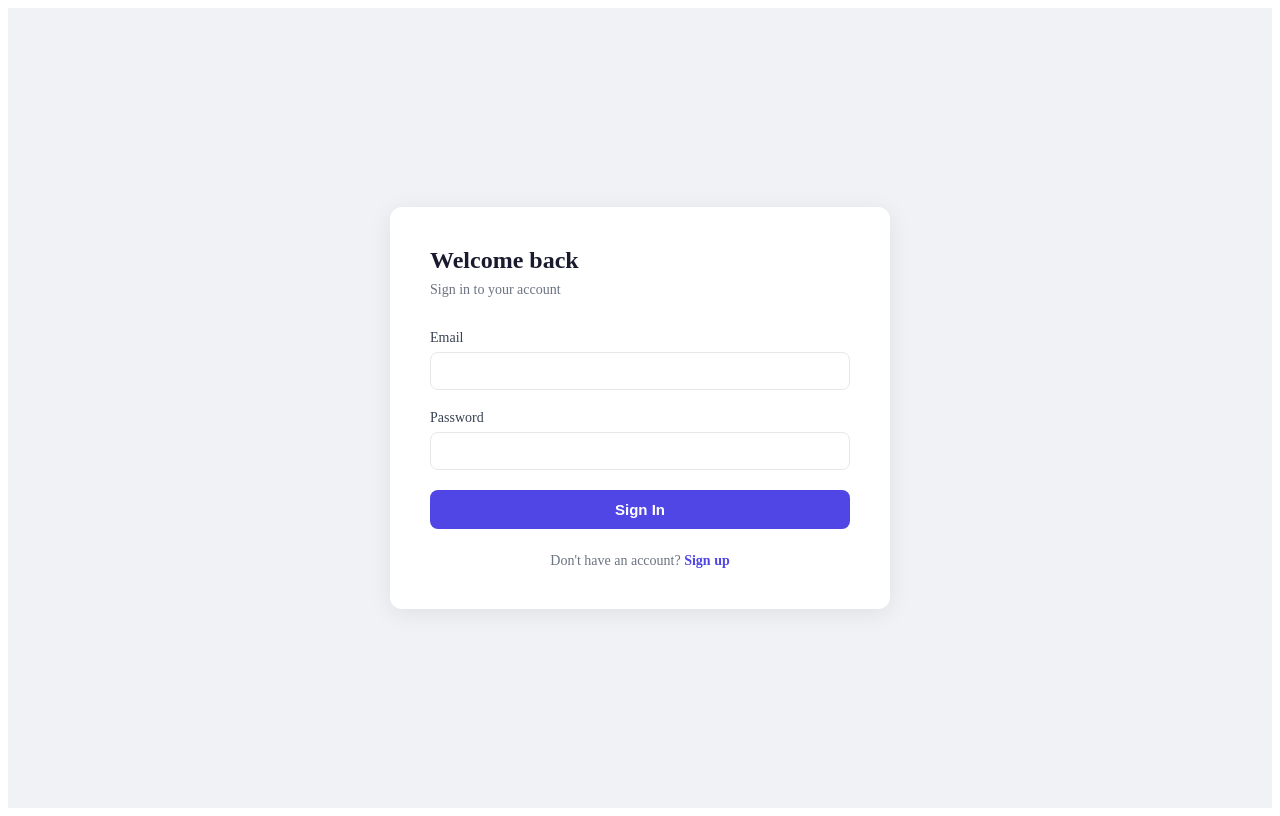
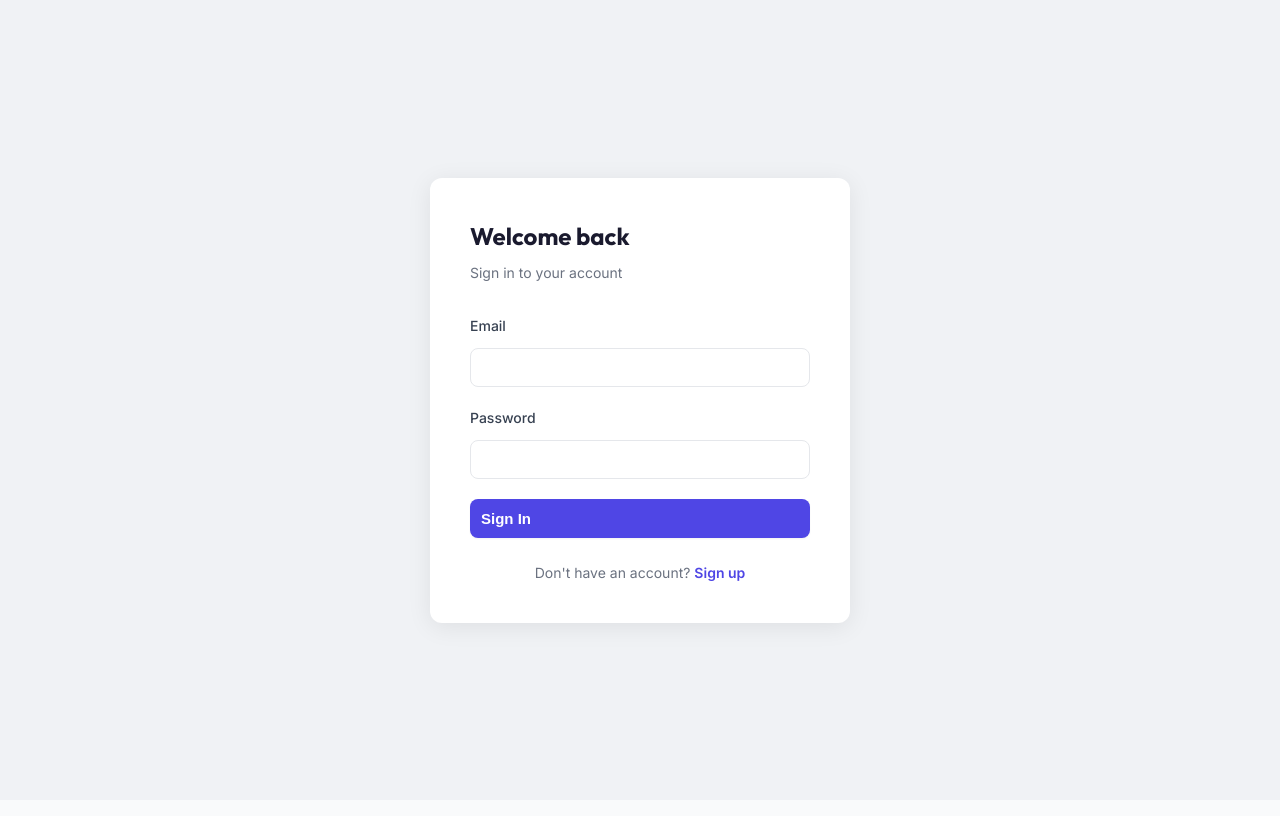
Before and after one commit to isalip16/task-management-system, an Angular app in the folder task-management-frontend/: page /auth/login in a window 1280 px wide. Built offline with nearby package versions, Linux system fonts and the light colour scheme.

Commit message:
style(global): update index.html and global styles for consistent UI

```diff
--- a/task-management-frontend/src/index.html
+++ b/task-management-frontend/src/index.html
@@ -5,6 +5,9 @@
   <title>Task Manager</title>
   <base href="/">
   <meta name="viewport" content="width=device-width, initial-scale=1">
+  <link rel="preconnect" href="https://fonts.googleapis.com">
+  <link rel="preconnect" href="https://fonts.gstatic.com" crossorigin>
+  <link href="https://fonts.googleapis.com/css2?family=Inter:wght@300;400;500;600;700&family=Outfit:wght@400;500;600;700;800&family=Material+Icons&display=swap" rel="stylesheet">
 </head>
 <body>
   <app-root></app-root>
--- a/task-management-frontend/src/styles.scss
+++ b/task-management-frontend/src/styles.scss
@@ -1 +1,191 @@
-/* You can add global styles to this file, and also import other style files */
+:root {
+  // Fonts
+  --font-sans: 'Inter', -apple-system, BlinkMacSystemFont, "Segoe UI", Roboto, sans-serif;
+  --font-brand: 'Outfit', sans-serif;
+
+  // Modern Color Palette
+  --primary-color: #4f46e5; // Indigo
+  --primary-hover: #4338ca;
+  --primary-light: #ede9fe;
+
+  // Backgrounds
+  --bg-app: #f9fafb;
+  --bg-card: #ffffff;
+  --border-color: #e5e7eb;
+
+  // Text Colors
+  --text-main: #111827;
+  --text-muted: #6b7280;
+  --text-inverse: #ffffff;
+
+  // Shadows
+  --shadow-sm: 0 1px 2px 0 rgba(0, 0, 0, 0.05);
+  --shadow-md: 0 4px 6px -1px rgba(0, 0, 0, 0.1), 0 2px 4px -1px rgba(0, 0, 0, 0.06);
+  --shadow-lg: 0 10px 15px -3px rgba(0, 0, 0, 0.1), 0 4px 6px -2px rgba(0, 0, 0, 0.05);
+
+  // Status Colors
+  --status-todo-bg: #f3f4f6;
+  --status-todo-text: #4b5563;
+  --status-inprogress-bg: #fef3c7;
+  --status-inprogress-text: #d97706;
+  --status-done-bg: #dcfce7;
+  --status-done-text: #15803d;
+
+  // Priority Colors
+  --priority-low-bg: #f3f4f6;
+  --priority-low-text: #4b5563;
+  --priority-medium-bg: #eff6ff;
+  --priority-medium-text: #1d4ed8;
+  --priority-high-bg: #fef2f2;
+  --priority-high-text: #b91c1c;
+}
+
+* {
+  box-sizing: border-box;
+  margin: 0;
+  padding: 0;
+}
+
+body {
+  font-family: var(--font-sans);
+  background-color: var(--bg-app);
+  color: var(--text-main);
+  line-height: 1.5;
+}
+
+h1, h2, h3, h4, h5, h6 {
+  font-family: var(--font-brand);
+  color: var(--text-main);
+  font-weight: 700;
+}
+
+// Global Scrollbar
+::-webkit-scrollbar {
+  width: 6px;
+  height: 6px;
+}
+::-webkit-scrollbar-track {
+  background: transparent;
+}
+::-webkit-scrollbar-thumb {
+  background: #d1d5db;
+  border-radius: 3px;
+}
+::-webkit-scrollbar-thumb:hover {
+  background: #9ca3af;
+}
+
+// Global Button styles
+.btn-primary {
+  display: inline-flex;
+  align-items: center;
+  gap: 8px;
+  background-color: var(--primary-color);
+  color: var(--text-inverse);
+  padding: 10px 18px;
+  border-radius: 8px;
+  font-weight: 600;
+  font-size: 14px;
+  text-decoration: none;
+  border: none;
+  cursor: pointer;
+  box-shadow: var(--shadow-sm);
+
+  &:hover {
+    background-color: var(--primary-hover);
+    box-shadow: var(--shadow-md);
+  }
+
+  &:disabled {
+    opacity: 0.6;
+    cursor: not-allowed;
+    box-shadow: none;
+  }
+}
+
+.btn-secondary {
+  display: inline-flex;
+  align-items: center;
+  gap: 8px;
+  background-color: var(--bg-card);
+  color: var(--text-main);
+  border: 1px solid var(--border-color);
+  padding: 10px 18px;
+  border-radius: 8px;
+  font-weight: 600;
+  font-size: 14px;
+  text-decoration: none;
+  cursor: pointer;
+
+  &:hover {
+    background-color: #f9fafb;
+    border-color: #d1d5db;
+  }
+}
+
+// Global form field stylings (Standard HTML Forms made beautiful)
+.form-group {
+  display: flex;
+  flex-direction: column;
+  gap: 6px;
+  margin-bottom: 16px;
+
+  label {
+    font-size: 13px;
+    font-weight: 600;
+    color: var(--text-main);
+  }
+
+  input, select, textarea {
+    padding: 10px 14px;
+    border: 1px solid var(--border-color);
+    border-radius: 8px;
+    font-family: var(--font-sans);
+    font-size: 14px;
+    color: var(--text-main);
+    background-color: var(--bg-card);
+    outline: none;
+
+    &:focus {
+      border-color: var(--primary-color);
+      box-shadow: 0 0 0 3px rgba(79, 70, 229, 0.15);
+    }
+
+    &::placeholder {
+      color: #9ca3af;
+    }
+
+    &.is-invalid {
+      border-color: #ef4444;
+      &:focus {
+        box-shadow: 0 0 0 3px rgba(239, 68, 68, 0.15);
+      }
+    }
+  }
+
+  .error-msg {
+    font-size: 12px;
+    color: #ef4444;
+    font-weight: 500;
+  }
+}
+
+// Alert styles
+.alert-error {
+  background-color: #fef2f2;
+  border: 1px solid #fecaca;
+  color: #b91c1c;
+  padding: 12px 16px;
+  border-radius: 8px;
+  margin-bottom: 20px;
+  font-size: 13px;
+  font-weight: 500;
+  display: flex;
+  align-items: center;
+  gap: 8px;
+}
+
+// Skeleton loading styles
+.shimmer {
+  background-color: #e5e7eb;
+}
```
